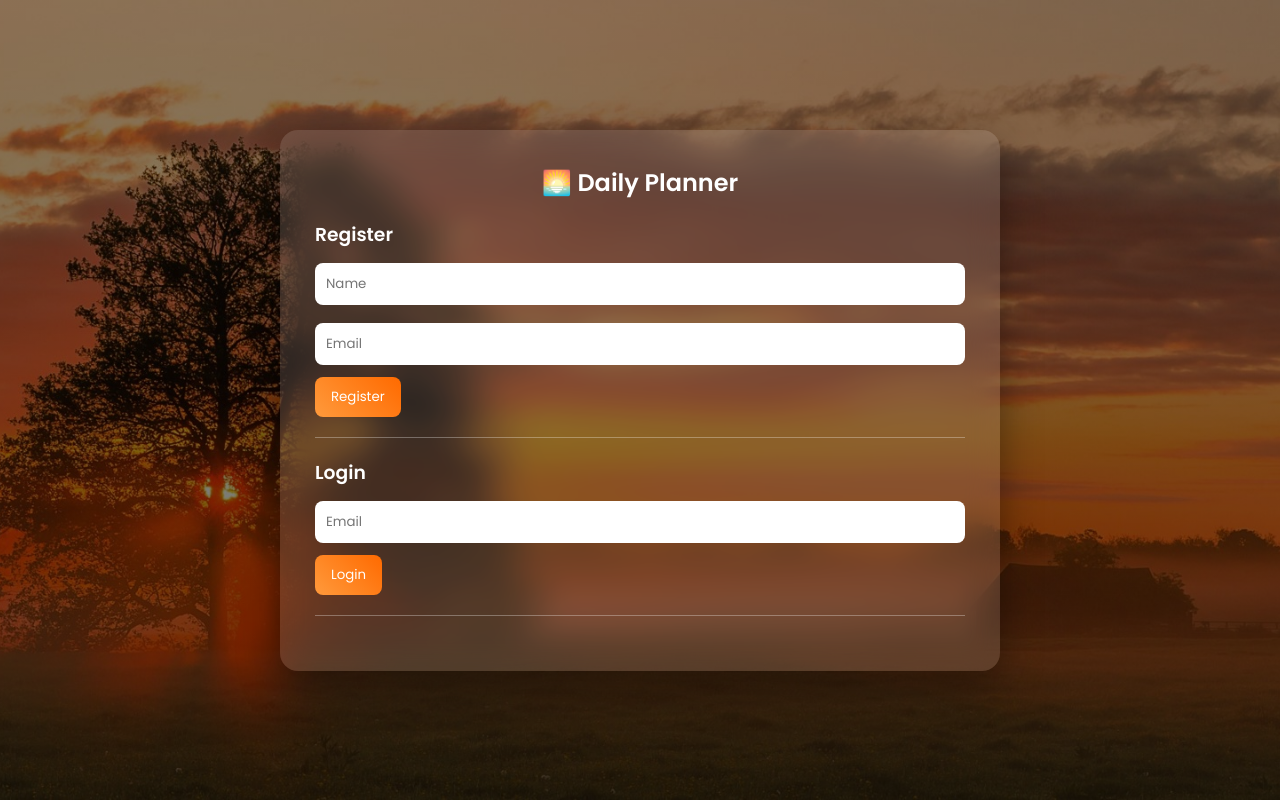
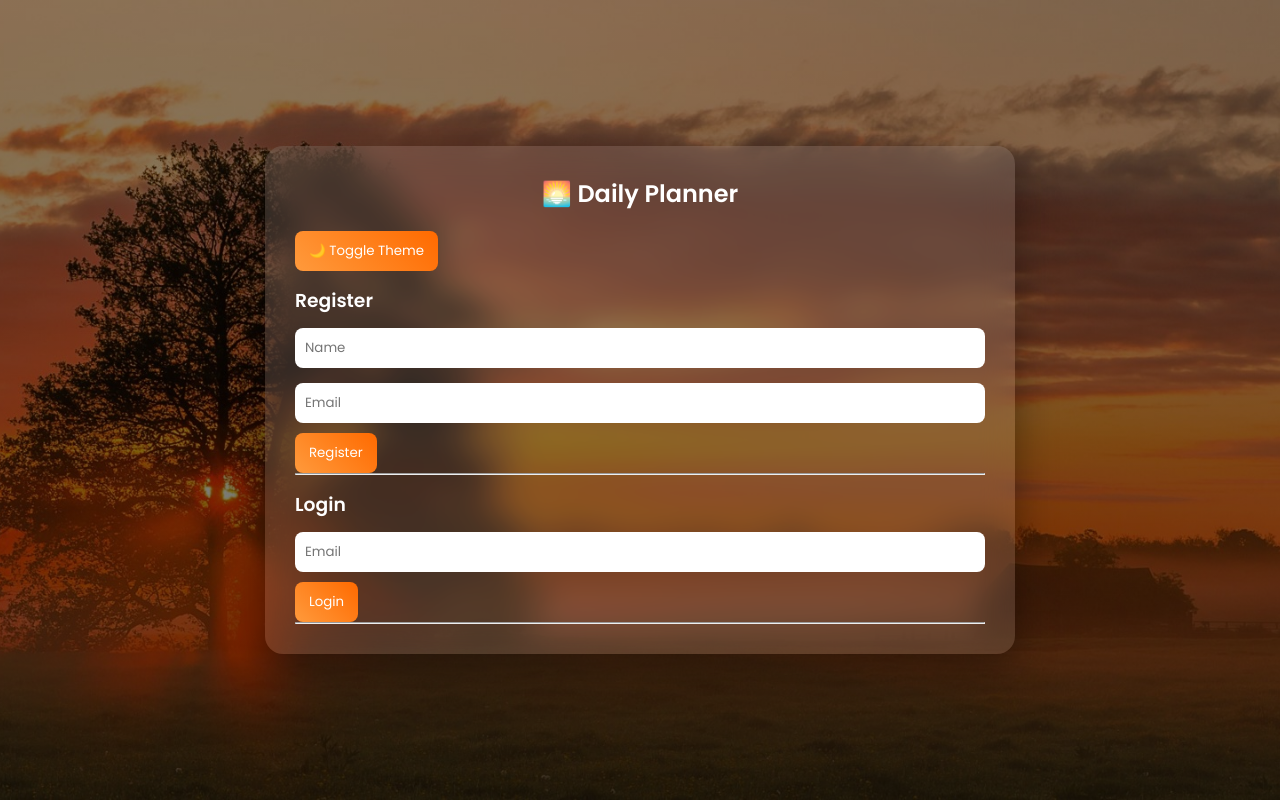
Before and after one commit to asr7code/DayPlannerFlask, a Flask app: page / in a window 1280 px wide. Run offline with Flask 3, Linux system fonts and the light colour scheme.

Commit message:
Update index.html

```diff
--- a/templates/index.html
+++ b/templates/index.html
@@ -25,96 +27,84 @@ display:flex;
 align-items:center;
 justify-content:center;
 padding:30px;
+color:white;
 }
 
+/* container */
+
 .container{
-width:720px;
+width:750px;
+max-width:95%;
 background:rgba(255,255,255,0.12);
 backdrop-filter:blur(15px);
 border-radius:18px;
-padding:35px;
+padding:30px;
 box-shadow:0 15px 40px rgba(0,0,0,0.4);
-color:white;
 }
 
-h2{
-text-align:center;
-margin-bottom:20px;
-}
+/* headings */
 
-h3{
-margin-top:15px;
-margin-bottom:8px;
-}
+h2{text-align:center;margin-bottom:20px}
+h3{margin:15px 0 8px}
+
+/* inputs */
 
 input,select{
 width:100%;
-padding:11px;
+padding:10px;
+border-radius:8px;
+border:none;
+margin:5px 0 10px;
+}
+
+/* buttons */
+
+button{
+padding:10px 14px;
+background:linear-gradient(45deg,#ff9a3c,#ff6a00);
 border:none;
 border-radius:8px;
-margin:6px 0 12px;
-outline:none;
-}
-
-button{
-padding:10px 16px;
-background:linear-gradient(45deg,#ff9a3c,#ff6a00);
-border:none;
 color:white;
-border-radius:8px;
 cursor:pointer;
 }
 
-button:hover{
-transform:translateY(-2px);
-}
+button:hover{transform:translateY(-2px)}
 
-.logout{
-background:#ff4d4d;
-margin-bottom:10px;
-}
-
-hr{
-border:none;
-height:1px;
-background:rgba(255,255,255,0.3);
-margin:20px 0;
-}
+.logout{background:#ff4d4d}
 
 /* progress */
 
 .progress-container{
-background:rgba(255,255,255,0.25);
 height:10px;
+background:rgba(255,255,255,0.2);
 border-radius:20px;
 margin-bottom:15px;
 }
 
 .progress-bar{
 height:10px;
+background:#ff9a3c;
 border-radius:20px;
-background:#ff9a3c;
 width:0%;
-transition:0.4s;
 }
 
 /* section */
 
 .section-title{
-margin-top:20px;
+margin-top:18px;
+padding:6px 10px;
+background:rgba(255,255,255,0.1);
+border-left:4px solid orange;
+border-radius:6px;
 font-weight:600;
-padding:6px 10px;
-border-left:4px solid #ffa94d;
-background:rgba(255,255,255,0.08);
-border-radius:6px;
 }
 
-/* task card */
+/* task */
 
 .task{
 display:flex;
 align-items:center;
-gap:12px;
+gap:10px;
 background:rgba(255,255,255,0.18);
 padding:12px;
 border-radius:12px;
@@ -157,6 +166,8 @@ border:2px solid #ffd27f;
 <div class="container">
 
 <h2>🌅 Daily Planner</h2>
+
+<button onclick="toggleTheme()">🌙 Toggle Theme</button>
 
 <h3>Register</h3>
 <input id="regName" placeholder="Name">
@@ -205,15 +221,21 @@ border:2px solid #ffd27f;
 let currentUserId = localStorage.getItem("userId");
 let currentUserName = localStorage.getItem("name");
 
-/* generate time */
+/* theme */
+
+function toggleTheme(){
+document.body.classList.toggle("dark");
+}
+
+/* time options */
 
 function generateTimes(){
 
 const select=document.getElementById("time");
 
-for(let h=0;h<24;h++){
+for(let h=5;h<23;h++){
 
-for(let m=0;m<60;m+=15){
+for(let m=0;m<60;m+=30){
 
 let hh=String(h).padStart(2,"0");
 let mm=String(m).padStart(2,"0");
@@ -241,15 +263,17 @@ return "Evening";
 
 }
 
-/* auto assign */
+/* auto time */
 
 function autoAssignTime(){
 
-return "08:00";
+let base=["08:00","09:00","10:00","14:00","18:00"];
+
+return base[Math.floor(Math.random()*base.length)];
 
 }
 
-/* auto login */
+/* login persistence */
 
 if(currentUserId){
 
@@ -392,6 +408,10 @@ nextTask=t;
 }
 }
 });
+
+if(nextTask){
+notify(nextTask.title,nextTask.time);
+}
 
 /* render */
 
@@ -405,7 +425,7 @@ let highlight=(nextTask && task._id===nextTask._id)?"upcoming":"";
 
 tasksDiv.innerHTML+=`
 
-<div class="task ${task.completed?"completed":""} ${highlight}">
+<div class="task ${highlight}">
 
 <input type="checkbox"
 ${task.completed?"checked":""}
@@ -457,6 +477,24 @@ loadTasks();
 
 }
 
+/* notification */
+
+function notify(title,time){
+
+if(Notification.permission==="granted"){
+
+new Notification("Upcoming Task",{
+body:title+" at "+time
+});
+
+}else{
+
+Notification.requestPermission();
+
+}
+
+}
+
 const tasksDiv=document.getElementById("tasks");
 
 </script>
```
Also changed, not shown: other parts of templates/index.html (+35 -17 lines).
